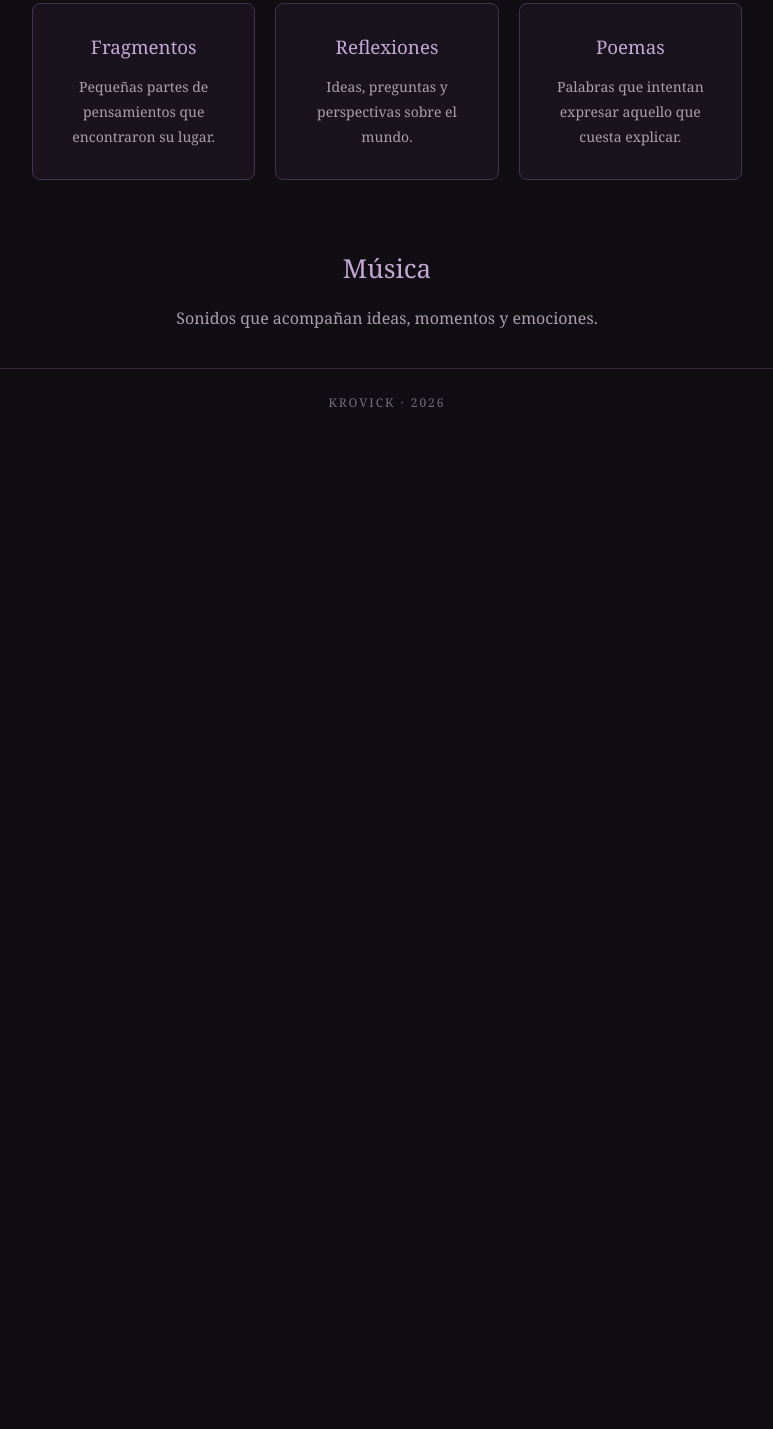
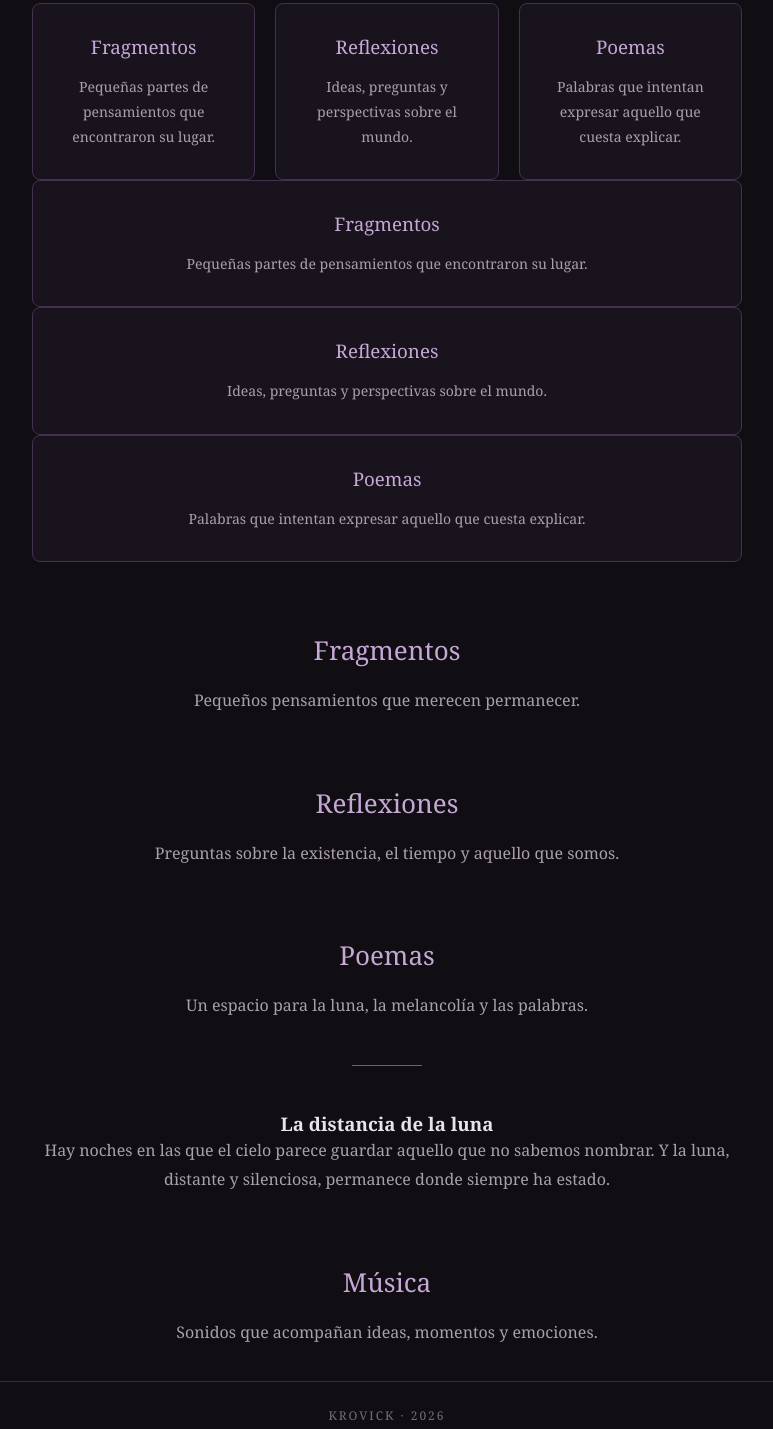
Before and after one commit to blackmyr3/krovick, a plain HTML site: page index.html in a window 1280 px wide. Shown: the part 805-2234 px from the top of the page, without its empty margins (253-1026 px from the left). Before the commit the page ends 1241 px from the top, so only its background shows below. Drawn offline with Linux system fonts and the light colour scheme.

Commit message:
Add new sections for thoughts and poetry
Added new sections for 'Fragmentos', 'Reflexiones', and 'Poemas' with corresponding content.

```diff
--- a/index.html
+++ b/index.html
@@ -123,7 +123,8 @@
     padding: 30px 20px;
     border-radius: 8px;
     transition: 0.3s;
-}
+display: block;
+text-decoration: none;}
 
 .card:hover {
     border-color: #a77ac0;
@@ -198,7 +199,35 @@
         fragmentos y palabras que merecen permanecer.
     </p>
 
-    <div class="cards">
+
+<div class="cards">
+
+    <a class="card" href="#fragmentos">
+        <h3>Fragmentos</h3>
+        <p>
+            Pequeñas partes de pensamientos
+            que encontraron su lugar.
+        </p>
+    </a>
+
+    <a class="card" href="#reflexiones">
+        <h3>Reflexiones</h3>
+        <p>
+            Ideas, preguntas y perspectivas
+            sobre el mundo.
+        </p>
+    </a>
+
+    <a class="card" href="#poemas">
+        <h3>Poemas</h3>
+        <p>
+            Palabras que intentan expresar
+            aquello que cuesta explicar.
+        </p>
+    </a>
+
+</div>
+
 
         <div class="card">
             <h3>Fragmentos</h3>
@@ -228,6 +257,40 @@
 
 </section>
 
+<section class="section" id="fragmentos">
+    <h2>Fragmentos</h2>
+    <p>
+        Pequeños pensamientos que merecen permanecer.
+    </p>
+</section>
+
+<section class="section" id="reflexiones">
+    <h2>Reflexiones</h2>
+    <p>
+        Preguntas sobre la existencia,
+        el tiempo y aquello que somos.
+    </p>
+</section>
+
+<section class="section" id="poemas">
+    <h2>Poemas</h2>
+    <p>
+        Un espacio para la luna,
+        la melancolía y las palabras.
+    </p>
+
+    <hr class="separator">
+
+    <h3>La distancia de la luna</h3>
+
+    <p>
+        Hay noches en las que el cielo parece
+        guardar aquello que no sabemos nombrar.
+        Y la luna, distante y silenciosa,
+        permanece donde siempre ha estado.
+    </p>
+</section>
+
 
     <section class="section" id="musica">
         <h2>Música</h2>
```
